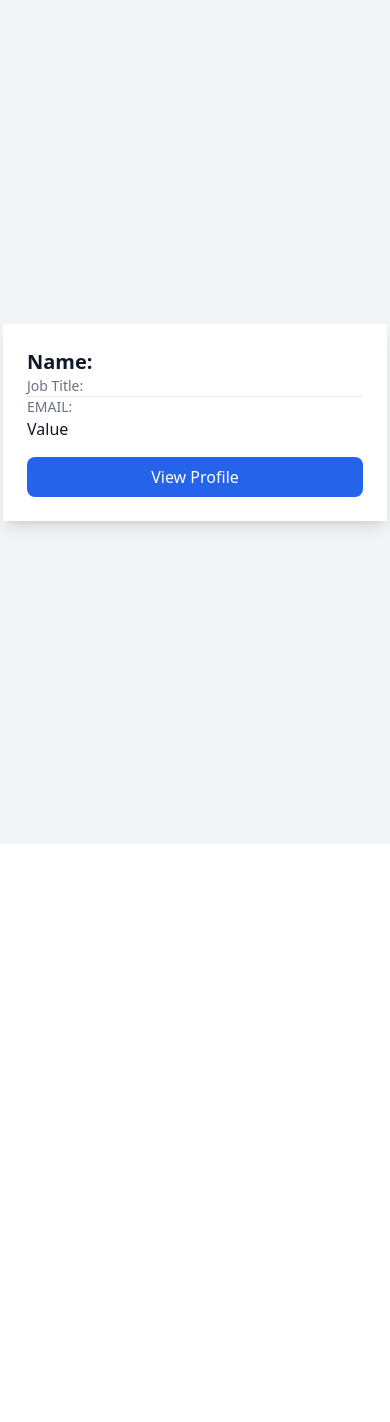
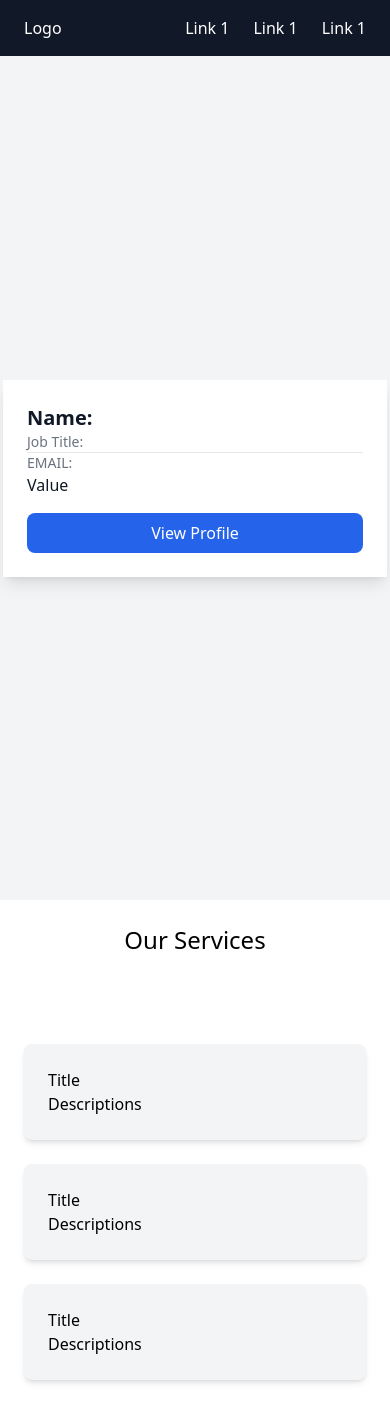
Before and after one commit to sherry-gurvinder/dev-journey-2026, a React (Vite) app in the folder 01-learning/week-05/drills/tailwind-demo/: page / in a window 390 px wide. Shown: the top 1422 px of the page. Before the commit the page ends 844 px from the top, so only its background shows below. Built offline with nearby package versions, Linux system fonts and the light colour scheme.

Commit message:
Week 5 Day 2: Navbar, card grid, responsive layout

```diff
--- a/01-learning/week-05/drills/tailwind-demo/src/App.jsx
+++ b/01-learning/week-05/drills/tailwind-demo/src/App.jsx
@@ -1,6 +1,18 @@
 const App = () =>
 {
   return(
+      <div>
+        <nav className="bg-gray-900 text-white px-6 py-4">
+         <div className="flex justify-between items-center">
+           <div >Logo</div>
+         <div className="flex gap-6">
+          <a href=""> Link 1</a>
+          <a href=""> Link 1</a>
+          <a href=""> Link 1</a>
+         </div>
+          </div>
+        </nav>
+
 
         <div className="flex items-center justify-center min-h-screen bg-gray-100">
            <div className="bg-white w-96 p-6 rounded-4xl shadow-lg">
@@ -14,6 +26,22 @@ const App = () =>
             </button>
           </div>
         </div>
+        <div className="bg-white-900 ">
+            <div className="grid justify-center p-6">
+              <h1 className="text-2xl">Our Services</h1>
+            </div>
+            <div className="grid grid-cols-1 md:grid-cols-3 gap-6 py-16 px-6">
+              <div className="bg-gray-100 rounded-lg shadow-md p-6">
+                <h1>Title</h1>
+                <h3>Descriptions</h3>
+              </div>
+              <div className="bg-gray-100 rounded-lg shadow-md p-6"><h1>Title</h1>
+                <h3>Descriptions</h3></div>
+              <div className="bg-gray-100 rounded-lg shadow-md p-6"> <h1>Title</h1>
+                <h3>Descriptions</h3></div>
+            </div>
+        </div>
+      </div>
   )
 }
 export default App;
```
